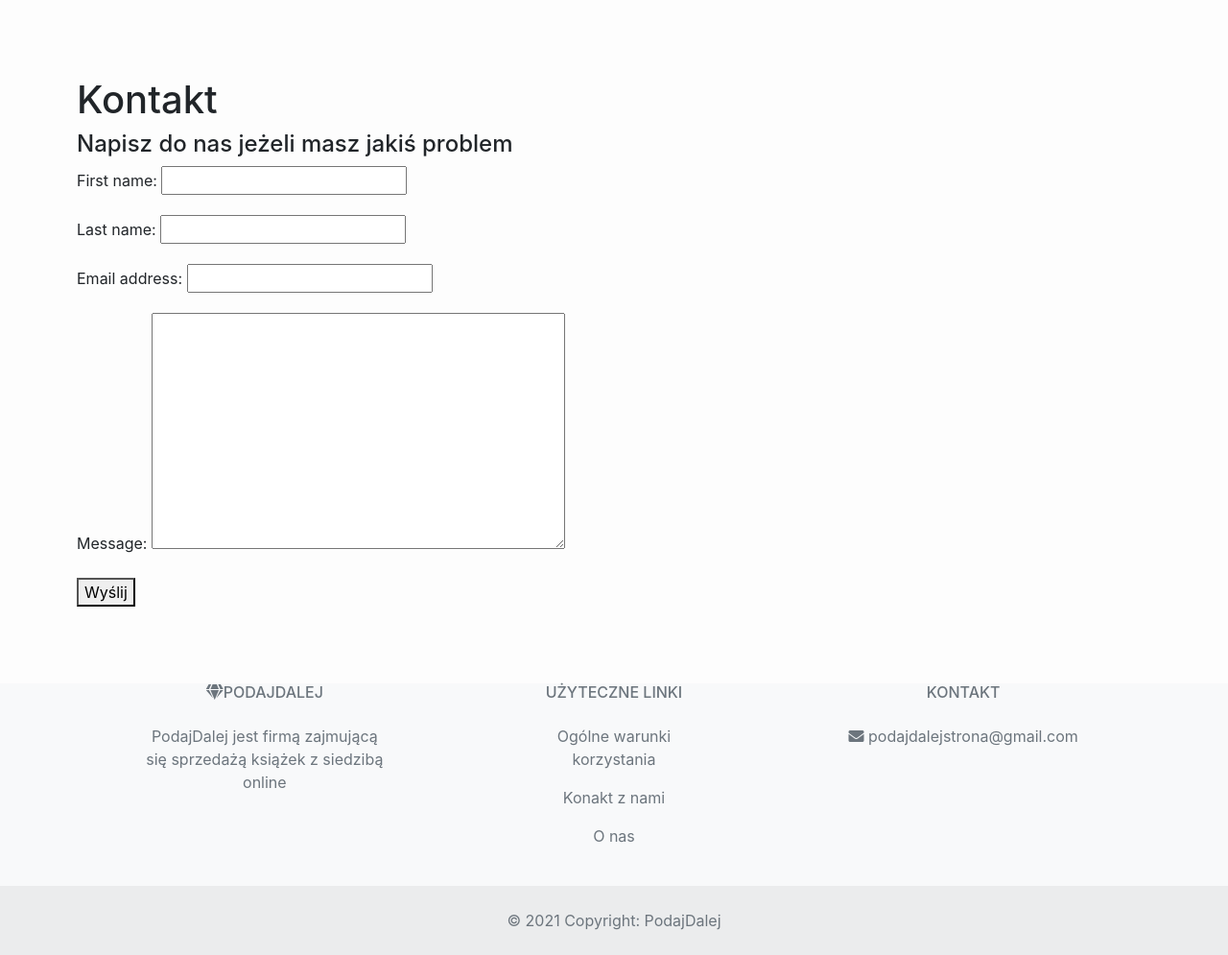
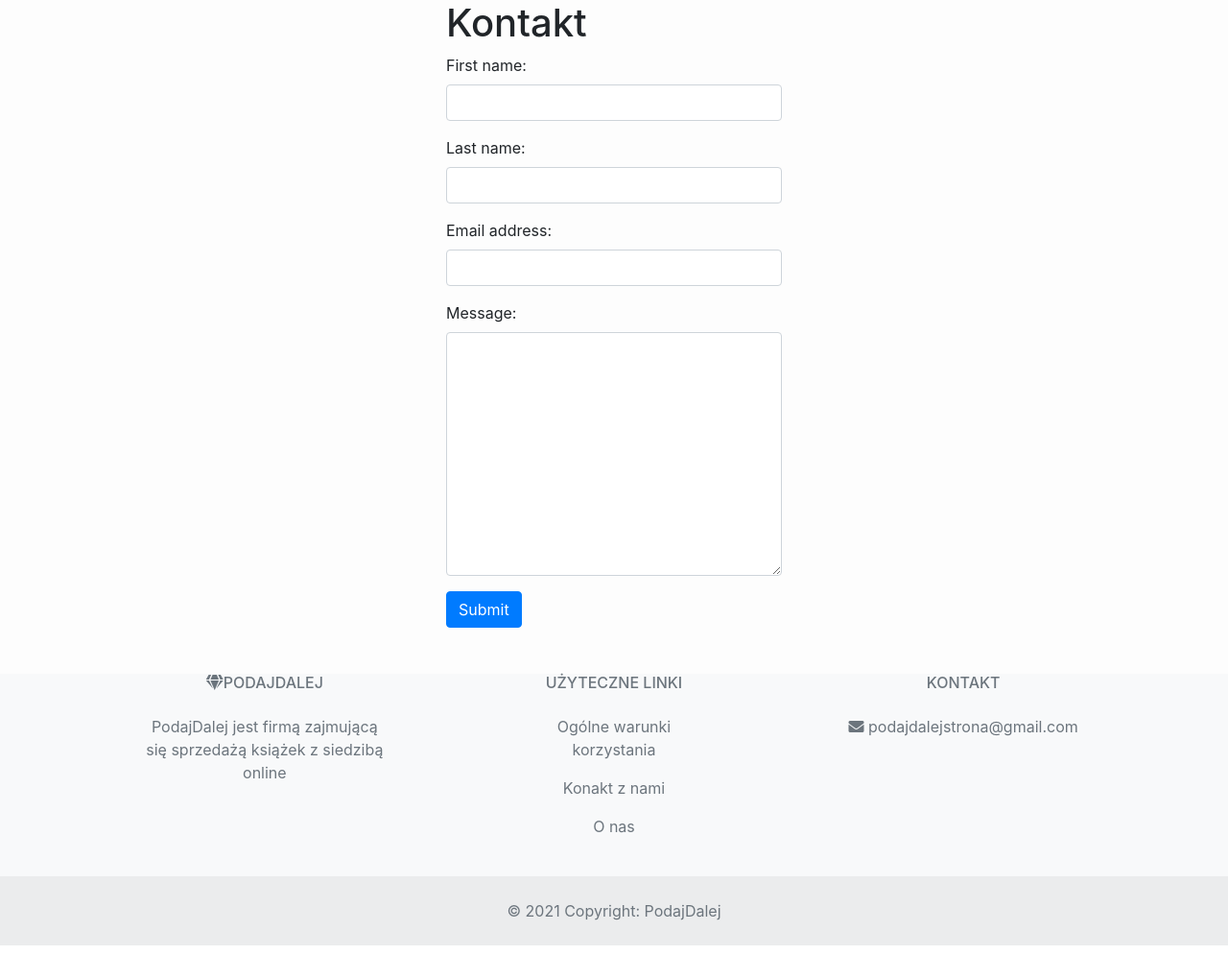
Before and after one commit to Erecik1/PodajDalej1, a Django app: page /products/contact/ in a window 1280 px wide. Shown: the part 56-1051 px from the top of the page at 96% size. Run offline with Django 3.2, Linux system fonts and the light colour scheme; some libraries are stand-ins or nearby versions.

Commit message:
poprawione

```diff
--- a/accounts/templates/registration/login.html
+++ b/accounts/templates/registration/login.html
@@ -43,6 +43,9 @@
         {% for field in form %}
         <label for="login">{{field.label}}</label>
         {{ field }}
+        {% for error in field.errors %}
+        {{ error }}
+        {% endfor %}
         {% endfor %}
         <input type="submit" id="submit" value="login">
       </form>
--- a/accounts/templates/registration/signup.html
+++ b/accounts/templates/registration/signup.html
@@ -43,6 +43,9 @@
         {% for field in form %}
         <label for="login">{{field.label}}</label>
         {{ field }}
+        {% for error in field.errors %}
+        {{ error }}
+        {% endfor %}
         {% endfor %}
         <input type="submit" id="submit" value="rejestruj">
       </form>
--- a/products/templates/contact.html
+++ b/products/templates/contact.html
@@ -1,13 +1,63 @@
 {% extends 'base.html' %}
 
 {% block content %}
-	<div style="margin:80px">
-		<h1>Kontakt</h1>
-		<h4>Napisz do nas jeżeli masz jakiś problem</h4>
-		<form method="post">
-        {% csrf_token %}
-            {{form.as_p}}
-            <button type="submit">Wyślij</button>
-        </form>
-    </div>
+
+
+        {% load widget_tweaks %}
+
+
+
+        <div class="container">
+          <div class="row">
+            <div class="col-sm">
+            </div>
+            <div class="col-sm">
+                <h1>Kontakt</h1>
+              <form method="post" novalidate>
+                {% csrf_token %}
+
+                {% for hidden_field in form.hidden_fields %}
+                  {{ hidden_field }}
+                {% endfor %}
+
+                {% if form.non_field_errors %}
+                  <div class="alert alert-danger" role="alert">
+                    {% for error in form.non_field_errors %}
+                      {{ error }}
+                    {% endfor %}
+                  </div>
+                {% endif %}
+
+                {% for field in form.visible_fields %}
+                  <div class="form-group">
+                    {{ field.label_tag }}
+
+                    {% if form.is_bound %}
+                      {% if field.errors %}
+                        {% render_field field class="form-control is-invalid" %}
+                        {% for error in field.errors %}
+                          <div class="invalid-feedback">
+                            {{ error }}
+                          </div>
+                        {% endfor %}
+                      {% else %}
+                        {% render_field field class="form-control is-valid" %}
+                      {% endif %}
+                    {% else %}
+                      {% render_field field class="form-control" %}
+                    {% endif %}
+
+                    {% if field.help_text %}
+                      <small class="form-text text-muted">{{ field.help_text }}</small>
+                    {% endif %}
+                  </div>
+                {% endfor %}
+
+                <button type="submit" class="btn btn-primary">Submit</button>
+              </form>
+            </div>
+            <div class="col-sm">
+            </div>
+          </div>
+        </div>
 {% endblock %}
```
